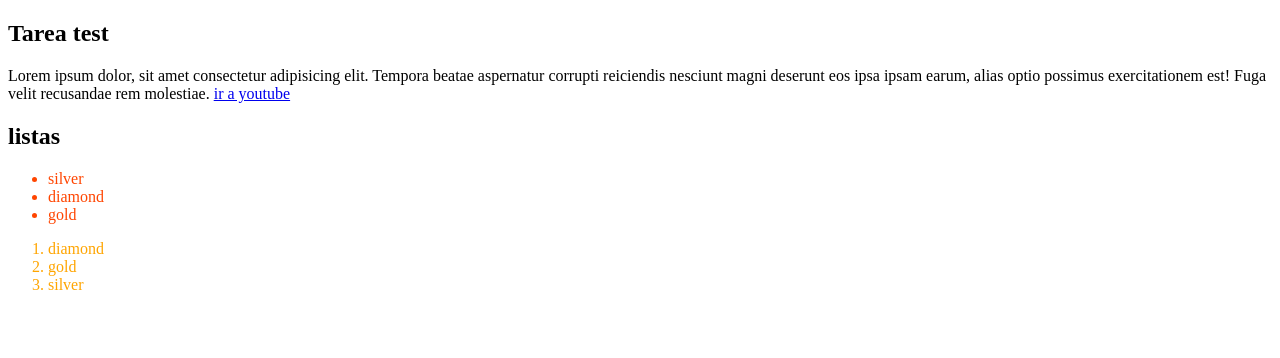
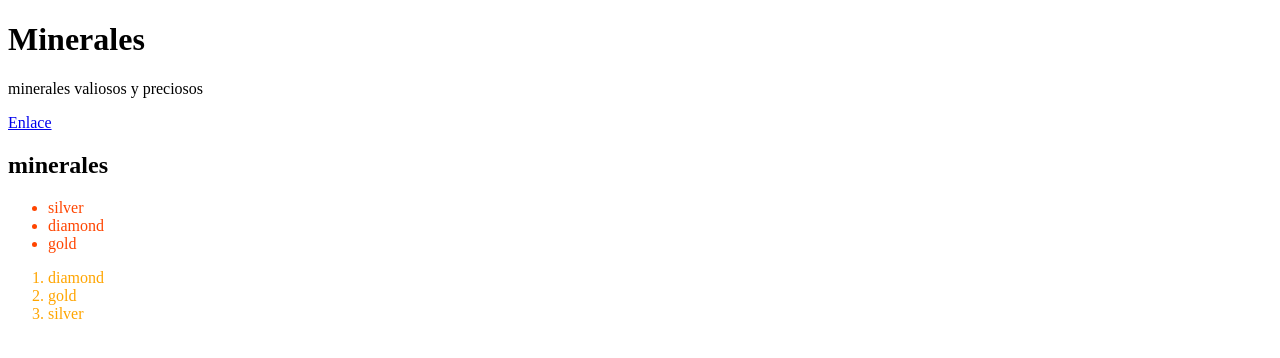
Before and after one commit to ikeiith/homework, a plain HTML site: page index.html in a window 1280 px wide. Drawn offline with Linux system fonts and the light colour scheme.

Commit message:
Update index.html

```diff
--- a/index.html
+++ b/index.html
@@ -4,14 +4,18 @@
     <meta charset="UTF-8">
     <meta http-equiv="X-UA-Compatible" content="IE=edge">
     <meta name="viewport" content="width=device-width, initial-scale=1.0">
-    <title>Document</title>
+    <title>tarea</title>
 </head>
 <body>
 
-        <h2> Tarea test </h2>
-     <p>Lorem ipsum dolor, sit amet consectetur adipisicing elit. Tempora beatae aspernatur corrupti reiciendis nesciunt magni deserunt eos ipsa ipsam earum, alias optio possimus exercitationem est! Fuga velit recusandae rem molestiae. <a href="https://www.youtube.com/">ir a youtube</a></p>
+    <header>
+        <h1>Minerales</h1>
+    </header>
+    <main>
+        <p> minerales valiosos y preciosos </p>
+        <a href="https://google.com">Enlace</a>
 
-    <h2>listas</h2>
+    <h2>minerales</h2>
     <div style="color: orangered;" >
         <ul>
           <li>silver</li>
```
